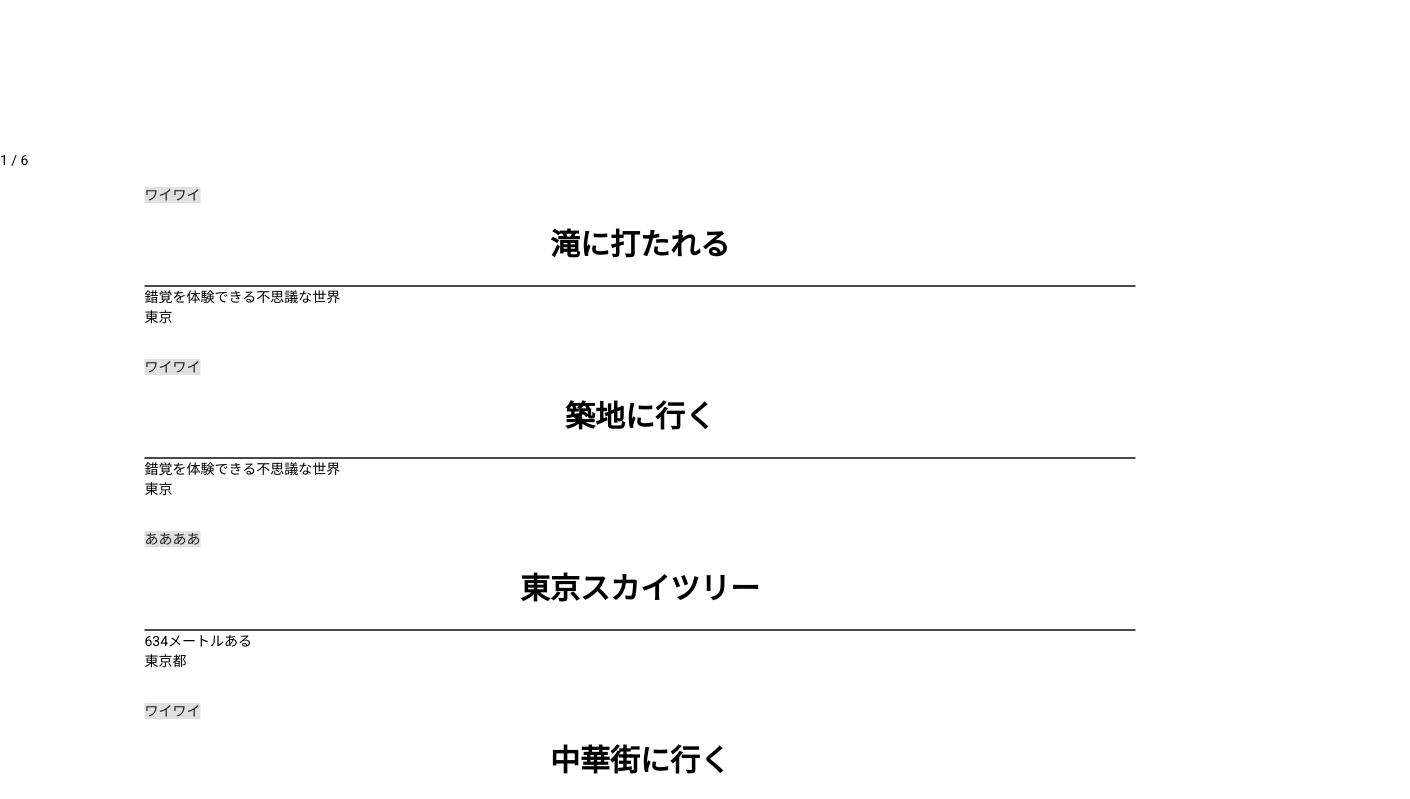
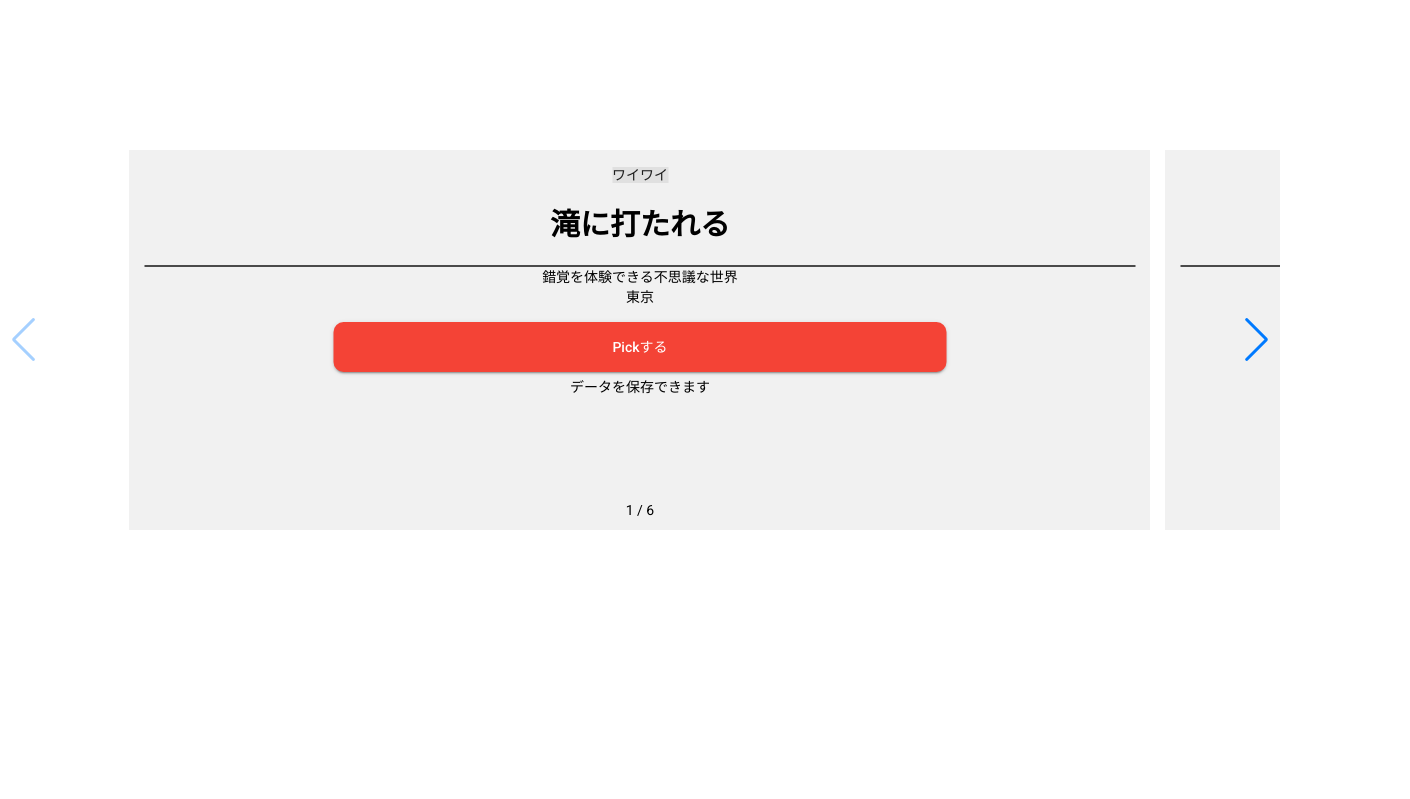
Before and after one commit to kamoto0427/yoteiPicker, an Angular app: page / in a window 1280 px wide. Shown: the top 799 px of the page, 1410 px wide, since content can reach past the window. Built offline with nearby package versions, Linux system fonts and the light colour scheme.

Commit message:
移行作業2

```diff
--- a/src/app/app.module.ts
+++ b/src/app/app.module.ts
@@ -15,11 +15,13 @@
 
 // Component
 import { SwiperComponent } from './component/parts/swiper/swiper.component';
+import { PickButtonComponent } from './component/parts/button/pick-button/pick-button.component';
 
 @NgModule({
   declarations: [
     AppComponent,
     SwiperComponent,
+    PickButtonComponent,
   ],
   imports: [
     BrowserModule,
--- /dev/null
+++ b/src/app/component/parts/button/pick-button/pick-button.component.css
@@ -0,0 +1,9 @@
+.pick-button {
+  width: 60%;
+  height: 50px;
+  border-radius: 10px;
+}
+
+.pick-text {
+  margin-top: 5px;
+}
--- /dev/null
+++ b/src/app/component/parts/button/pick-button/pick-button.component.html
@@ -0,0 +1,9 @@
+<div class="button-container">
+  <button
+    mat-raised-button color="warn"
+    class="pick-button"
+    (click)="onClickStore()"
+  >
+  Pickする</button>
+</div>
+<div class="pick-text">データを保存できます</div>
--- /dev/null
+++ b/src/app/component/parts/button/pick-button/pick-button.component.ts
@@ -0,0 +1,25 @@
+import { Component, OnInit } from '@angular/core';
+import { StorageService } from 'src/app/service/storage/storage.service';
+
+@Component({
+  selector: 'app-pick-button',
+  templateUrl: './pick-button.component.html',
+  styleUrls: ['./pick-button.component.css']
+})
+export class PickButtonComponent implements OnInit {
+
+  constructor(
+    private storageService: StorageService
+  ) { }
+
+  ngOnInit(): void {
+  }
+
+  /**
+   * ローカルストレージにデータを保存する
+   */
+  public onClickStore() {
+    this.storageService.storeLocal();
+  }
+
+}
--- a/src/app/component/parts/swiper/swiper.component.html
+++ b/src/app/component/parts/swiper/swiper.component.html
@@ -19,6 +19,7 @@
         <div class="message">{{ y.message }}</div>
         <div class="prefecture">{{ y.prefecture }}</div>
       </div>
+      <app-pick-button></app-pick-button>
     </ng-template>
   </swiper>
 </div>
--- a/src/styles.css
+++ b/src/styles.css
@@ -1,4 +1,22 @@
 /* You can add global styles to this file, and also import other style files */
+@import "~swiper/swiper-bundle";
 
-html, body { height: 100%; }
-body { margin: 0; font-family: Roboto, "Helvetica Neue", sans-serif; }
+body,
+html {
+  padding: 0;
+  margin: 0;
+  position: relative;
+  height: 100%;
+}
+
+.swiper-container {
+  width: 100%;
+  height: 300px;
+  margin: 50px auto;
+}
+
+.swiper-slide {
+  background: #f1f1f1;
+  color: #000;
+  text-align: center;
+}
```
Also changed, not shown: 1 other file (tests, documents, lock files or other folders).
